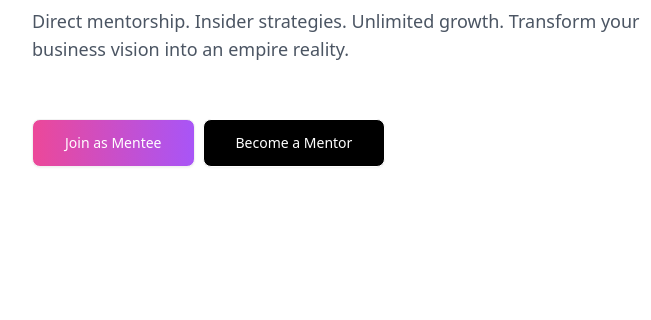
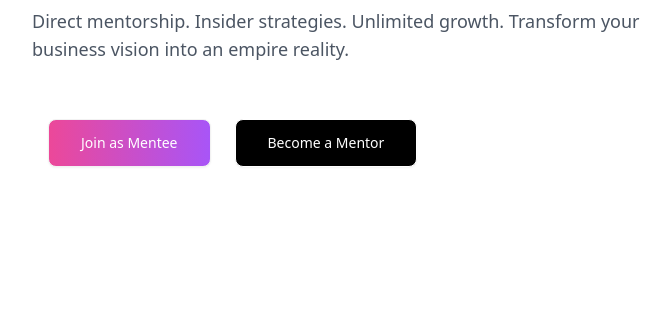
Before and after one commit to tajazziahb/mela-thrive-lander, a website built with Vite: page index.html in a window 1280 px wide. Shown: the part 401-721 px from the top of the page, 0-651 px from the left. Built offline with nearby package versions, Linux system fonts and the light colour scheme.

Commit message:
Add left margin to buttons in the CTA section
This commit introduces a left margin of 4 units ('ml-4') to the "Join as Mentee" and "Become a Mentor" buttons on the homepage. The change enhances visual spacing and alignment consistently between the buttons, improving overall design aesthetics.

```diff
--- a/index.html
+++ b/index.html
@@ -68,10 +68,10 @@
                 your business vision into an empire reality.</p>
             <div class="flex gap-2">
                 <a href="mentee/waitlist.html"
-                   class="btn bg-gradient-to-r from-pink-500 to-purple-500 text-white rounded-lg px-8 py-3 font-medium hover:opacity-90 transition-opacity">Join
+                   class="btn bg-gradient-to-r from-pink-500 to-purple-500 text-white rounded-lg px-8 py-3 ml-4 font-medium hover:opacity-90 transition-opacity">Join
                     as Mentee</a>
                 <a href="mentor/waitlist.html"
-                   class="btn border border-white text-white rounded-lg px-8 py-3 font-medium bg-black hover:bg-purple-500 ">Become
+                   class="btn border border-white text-white rounded-lg px-8 py-3 ml-4 font-medium bg-black hover:bg-purple-500 ">Become
                     a Mentor</a>
             </div>
         </div>
```
